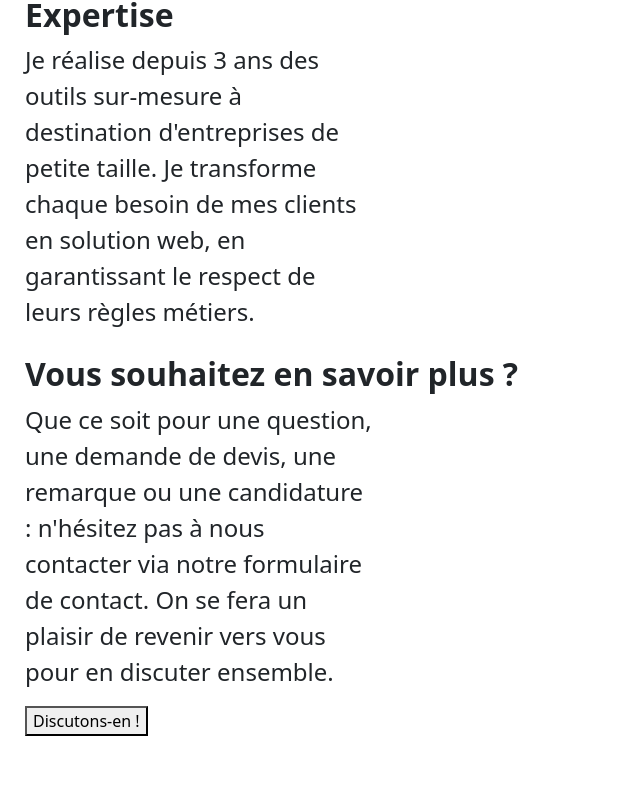
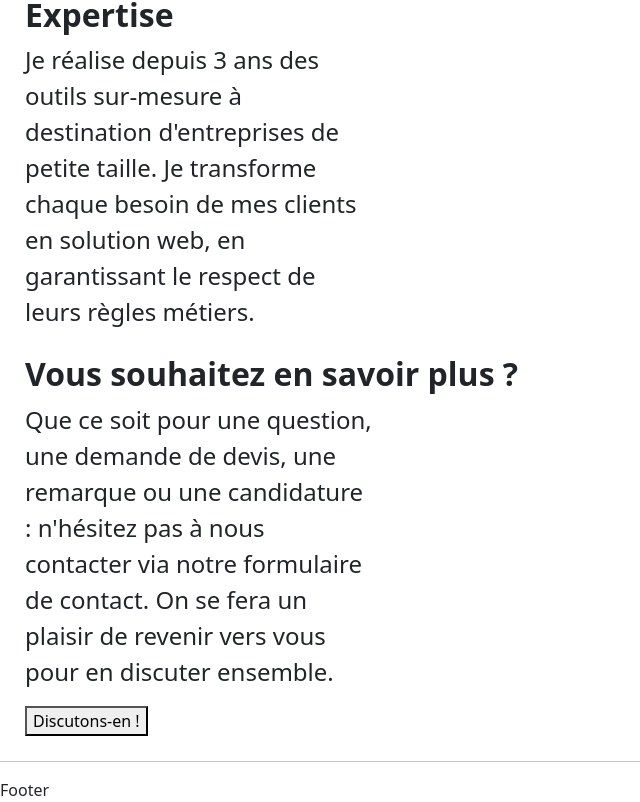
Before and after one commit to AndyRama/Lemurian, a React (Create React App) app: page / in a window 1280 px wide. Shown: the part 2128-2930 px from the top of the page, without its empty margins (0-640 px from the left). Before the commit the page ends 2889 px from the top, so only its background shows below. Built offline with nearby package versions, Linux system fonts and the light colour scheme.

Commit message:
refacto and add footer

```diff
--- /dev/null
+++ b/src/components/Footer/Footer.jsx
@@ -0,0 +1,12 @@
+import React from 'react'
+
+function Footer() {
+  return (
+    <div>
+      <hr />
+      Footer
+    </div>
+  )
+}
+
+export default Footer
--- a/src/components/Layout.jsx
+++ b/src/components/Layout.jsx
@@ -6,10 +6,13 @@
 // import Clients from '../pages/Clients/Clients'
 // import Profile from '../pages/Profile/Profile'
 // import Contact from '../pages/Contact/Contact'
+import Navbar from './Navbar/Navbar'
+import Footer from './Footer/Footer'
 
 function Layout() {
   return (
     <div className="Layout">
+      <Navbar />
       <Routes>
         <Route path="/" element={<Home />} />
         {/* <Route path="/Expertise" element={<Expertise />} />
@@ -18,6 +21,7 @@
         <Route path="/Profile" element={<Profile />} />
         <Route path="/Contact" element={<Contact />} /> */}
       </Routes>
+      <Footer />
     </div>
   )
 }
--- a/src/pages/Home/Home.jsx
+++ b/src/pages/Home/Home.jsx
@@ -1,8 +1,6 @@
 import './Home.scss'
-import Navbar from './../../components/Navbar/Navbar'
 import Header from './../../components/Header/Header'
-import BlocText from '../../components/blocText/BlocText'
-// import BlocIndication from '../../components/Bloc-Indication/BlocIndication'
+import BlocText from '../../components/BlocText/BlocText'
 
 function Home() {
   const content = [
@@ -26,7 +24,6 @@
 
   return (
     <section>
-      <Navbar />
       <Header />
       <section className="blocText">
         <h2 className="blocText__title">{content[0].title} </h2>
@@ -55,7 +52,6 @@
           <button>Discutons-en !</button>
         </section>
       </div>
-      {/* FOOTER + */}
     </section>
   )
 }
```
Also changed, not shown: src/components/Bloc-Indication/BlocIndication.jsx (deleted), src/components/BlocText/BlocText.jsx (renamed from src/components/blocText/BlocText.jsx), src/components/BlocText/BlocText.scss (renamed from src/components/blocText/BlocText.scss).
